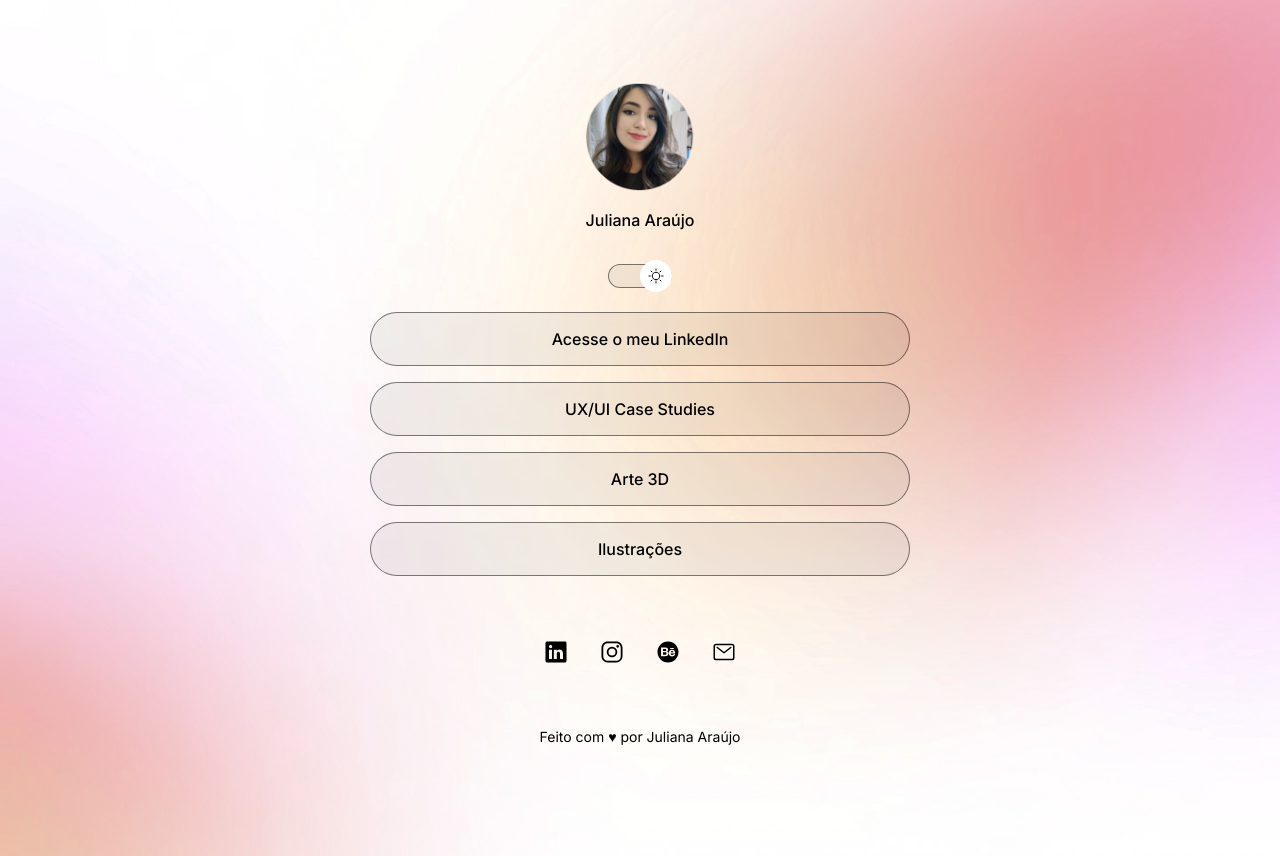
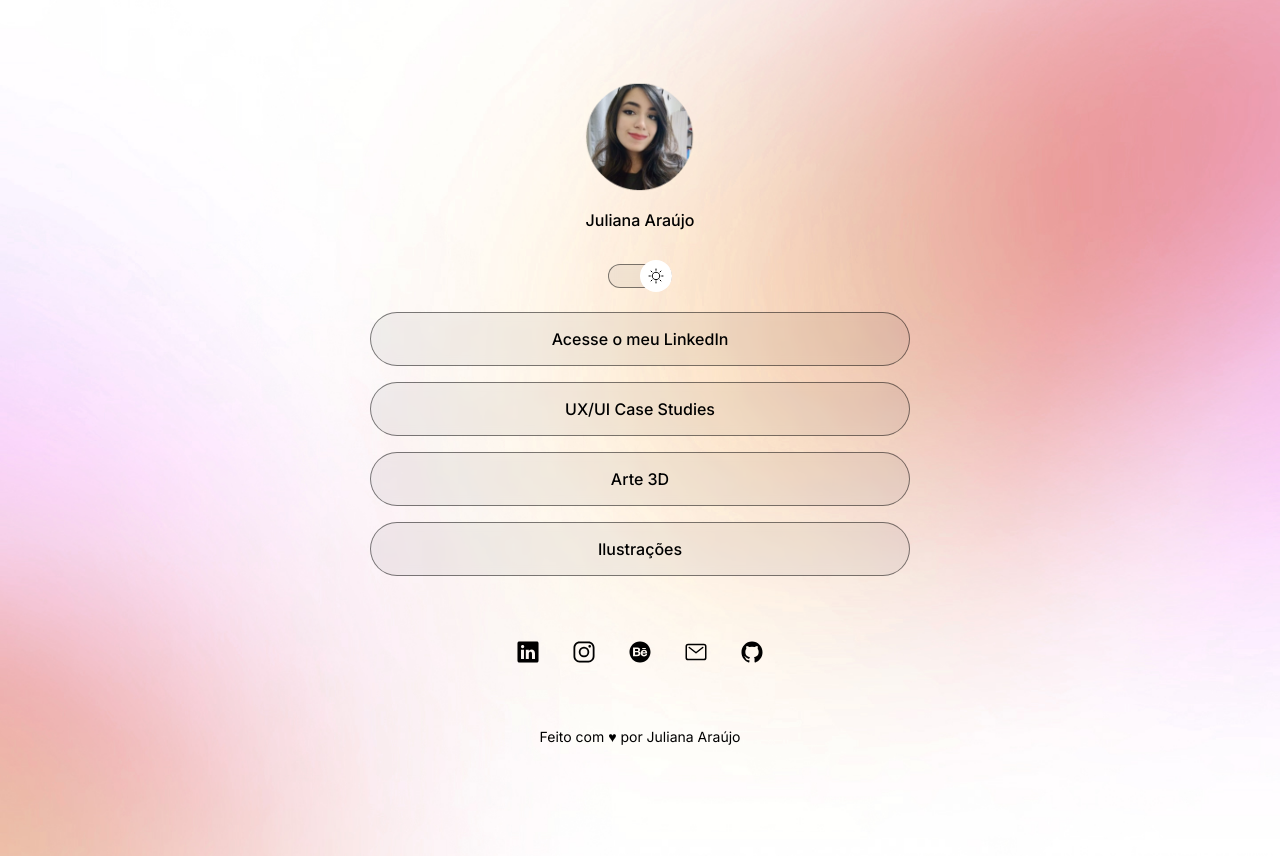
Before and after one commit to JulianaPdAraujo/Links, a plain HTML site: page index.html in a window 1280 px wide. Drawn offline with nearby package versions, Linux system fonts and the light colour scheme.

Commit message:
github-link

```diff
--- a/index.html
+++ b/index.html
@@ -72,6 +72,10 @@
         <a href="mailto:julianapdaraujo@gmail.com" target="_blank">
           <ion-icon name="mail-outline"></ion-icon>
         </a>
+
+        <a href="https://github.com/JulianaPdAraujo" target="_blank">
+          <ion-icon name="logo-github"></ion-icon>
+        </a>
       </div>
 
       <footer>Feito com ♥ por Juliana Araújo</footer>
```
